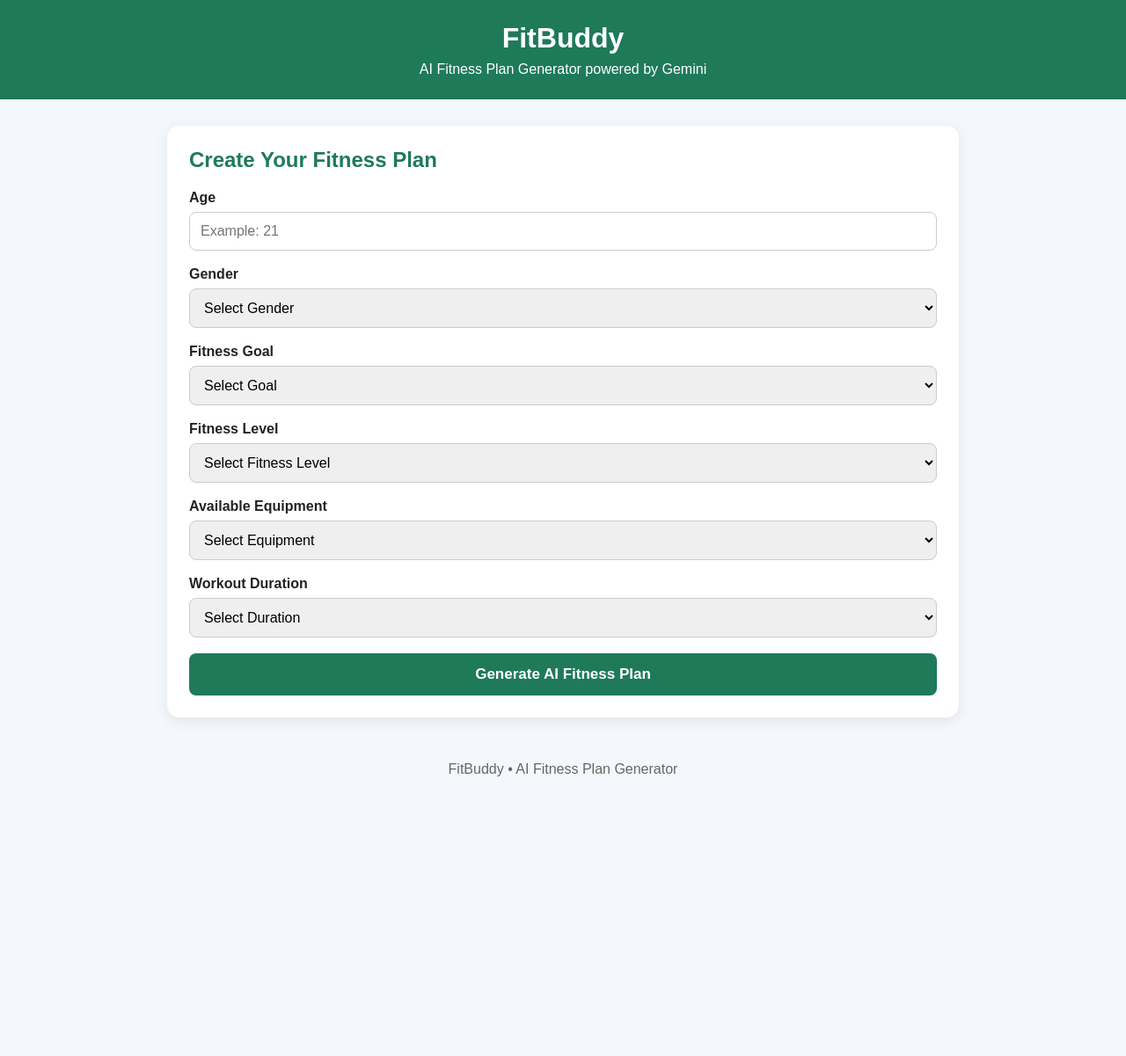
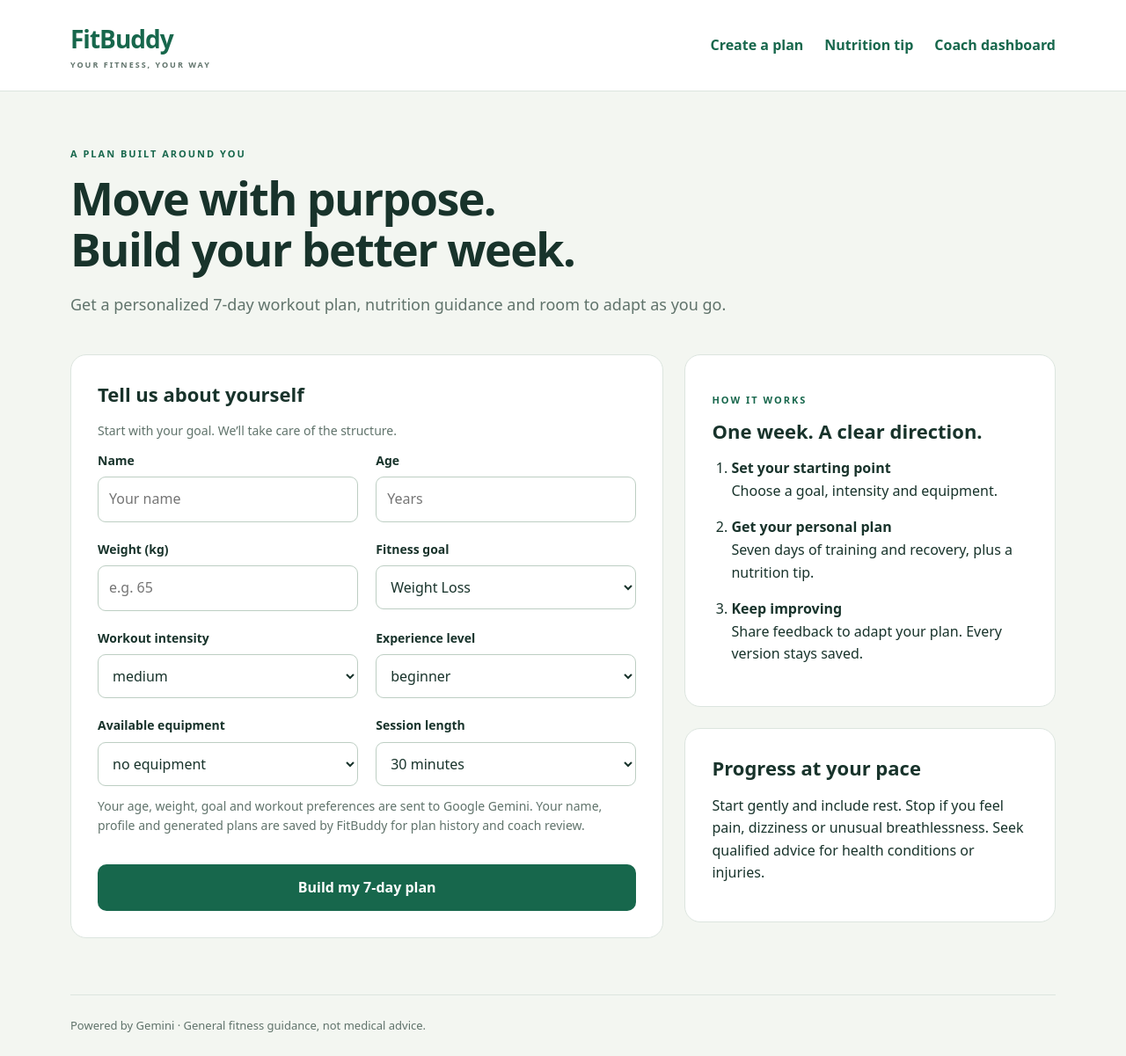
Before and after one commit to kavipriyannkl-hub/fitbuddy, a FastAPI app: page / in a window 1280 px wide. Shown: the whole page at 88% size. Before the commit the page ends 883 px from the top, so only its background shows below. Run offline with FastAPI, Linux system fonts and the light colour scheme.

Commit message:
Rewrite FitBuddy: templates/index.html

```diff
--- a/templates/index.html
+++ b/templates/index.html
@@ -1,214 +1,18 @@
-<!DOCTYPE html>
-<html lang="en">
-<head>
-    <meta charset="UTF-8">
-    <meta name="viewport" content="width=device-width, initial-scale=1.0">
-    <title>FitBuddy - AI Fitness Plan Generator</title>
-
-    <style>
-        * {
-            box-sizing: border-box;
-            margin: 0;
-            padding: 0;
-        }
-
-        body {
-            font-family: Arial, sans-serif;
-            background: #f4f7fb;
-            color: #222;
-            min-height: 100vh;
-        }
-
-        header {
-            background: #1f7a5a;
-            color: white;
-            padding: 25px;
-            text-align: center;
-        }
-
-        header h1 {
-            margin-bottom: 8px;
-        }
-
-        .container {
-            width: 90%;
-            max-width: 900px;
-            margin: 30px auto;
-        }
-
-        .card {
-            background: white;
-            padding: 25px;
-            border-radius: 14px;
-            box-shadow: 0 4px 15px rgba(0,0,0,0.08);
-            margin-bottom: 25px;
-        }
-
-        h2 {
-            margin-bottom: 20px;
-            color: #1f7a5a;
-        }
-
-        .form-group {
-            margin-bottom: 18px;
-        }
-
-        label {
-            display: block;
-            font-weight: bold;
-            margin-bottom: 7px;
-        }
-
-        input,
-        select {
-            width: 100%;
-            padding: 12px;
-            border: 1px solid #ccc;
-            border-radius: 8px;
-            font-size: 16px;
-        }
-
-        button {
-            width: 100%;
-            padding: 14px;
-            border: none;
-            border-radius: 8px;
-            background: #1f7a5a;
-            color: white;
-            font-size: 17px;
-            font-weight: bold;
-            cursor: pointer;
-        }
-
-        button:hover {
-            background: #155f45;
-        }
-
-        .result {
-            white-space: pre-wrap;
-            line-height: 1.7;
-            background: #f7faf9;
-            padding: 20px;
-            border-radius: 10px;
-            border-left: 5px solid #1f7a5a;
-        }
-
-        footer {
-            text-align: center;
-            padding: 20px;
-            color: #666;
-        }
-    </style>
-</head>
-
-<body>
-
-<header>
-    <h1>FitBuddy</h1>
-    <p>AI Fitness Plan Generator powered by Gemini</p>
-</header>
-
-<div class="container">
-
-    <div class="card">
-
-        <h2>Create Your Fitness Plan</h2>
-
-        <form action="/generate" method="post">
-
-            <div class="form-group">
-                <label>Age</label>
-                <input
-                    type="number"
-                    name="age"
-                    min="10"
-                    max="100"
-                    required
-                    placeholder="Example: 21"
-                >
-            </div>
-
-            <div class="form-group">
-                <label>Gender</label>
-                <select name="gender" required>
-                    <option value="">Select Gender</option>
-                    <option value="male">Male</option>
-                    <option value="female">Female</option>
-                    <option value="other">Other</option>
-                </select>
-            </div>
-
-            <div class="form-group">
-                <label>Fitness Goal</label>
-                <select name="goal" required>
-                    <option value="">Select Goal</option>
-                    <option value="weight loss">Weight Loss</option>
-                    <option value="muscle gain">Muscle Gain</option>
-                    <option value="general wellness">General Wellness</option>
-                    <option value="improve endurance">Improve Endurance</option>
-                    <option value="increase strength">Increase Strength</option>
-                </select>
-            </div>
-
-            <div class="form-group">
-                <label>Fitness Level</label>
-                <select name="fitness_level" required>
-                    <option value="">Select Fitness Level</option>
-                    <option value="beginner">Beginner</option>
-                    <option value="intermediate">Intermediate</option>
-                    <option value="advanced">Advanced</option>
-                </select>
-            </div>
-
-            <div class="form-group">
-                <label>Available Equipment</label>
-                <select name="equipment" required>
-                    <option value="">Select Equipment</option>
-                    <option value="no equipment">No Equipment</option>
-                    <option value="home equipment">Home Equipment</option>
-                    <option value="dumbbells">Dumbbells</option>
-                    <option value="full gym">Full Gym</option>
-                </select>
-            </div>
-
-            <div class="form-group">
-                <label>Workout Duration</label>
-                <select name="duration" required>
-                    <option value="">Select Duration</option>
-                    <option value="20 minutes">20 Minutes</option>
-                    <option value="30 minutes">30 Minutes</option>
-                    <option value="45 minutes">45 Minutes</option>
-                    <option value="60 minutes">60 Minutes</option>
-                </select>
-            </div>
-
-            <button type="submit">
-                Generate AI Fitness Plan
-            </button>
-
-        </form>
-
-    </div>
-
-    {% if plan %}
-
-    <div class="card">
-
-        <h2>Your Personalized Fitness Plan</h2>
-
-        <div class="result">
-{{ plan }}
-        </div>
-
-    </div>
-
-    {% endif %}
-
-</div>
-
-<footer>
-    FitBuddy • AI Fitness Plan Generator
-</footer>
-
-</body>
-</html>
+{% extends "base.html" %}
+{% block title %}Create your fitness plan · FitBuddy{% endblock %}
+{% block content %}
+{% set values = values | default({}) %}
+<section class="hero"><p class="eyebrow">A PLAN BUILT AROUND YOU</p><h1>Move with purpose.<br>Build your better week.</h1><p>Get a personalized 7-day workout plan, nutrition guidance and room to adapt as you go.</p></section>
+<div class="columns"><section class="card"><h2>Tell us about yourself</h2><p class="muted">Start with your goal. We’ll take care of the structure.</p>
+<form action="/generate-workout" method="post"><div class="grid">
+<div><label for="name">Name</label><input id="name" name="name" maxlength="100" required value="{{ values.get('name', '') }}" placeholder="Your name"></div>
+<div><label for="age">Age</label><input id="age" name="age" type="number" min="10" max="100" required value="{{ values.get('age', '') }}" placeholder="Years"></div>
+<div><label for="weight">Weight (kg)</label><input id="weight" name="weight" type="number" min="0.1" max="500" step="0.1" required value="{{ values.get('weight', '') }}" placeholder="e.g. 65"></div>
+<div><label for="goal">Fitness goal</label><select id="goal" name="goal" required>{% for option in ['weight loss', 'muscle gain', 'general wellness', 'improve endurance', 'increase strength'] %}<option value="{{ option }}" {% if values.get('goal') == option %}selected{% endif %}>{{ option | title }}</option>{% endfor %}</select></div>
+<div><label for="intensity">Workout intensity</label><select id="intensity" name="intensity">{% for option in ['low', 'medium', 'high'] %}<option {% if values.get('intensity', 'medium') == option %}selected{% endif %}>{{ option }}</option>{% endfor %}</select></div>
+<div><label for="fitness_level">Experience level</label><select id="fitness_level" name="fitness_level">{% for option in ['beginner', 'intermediate', 'advanced'] %}<option {% if values.get('fitness_level') == option %}selected{% endif %}>{{ option }}</option>{% endfor %}</select></div>
+<div><label for="equipment">Available equipment</label><select id="equipment" name="equipment">{% for option in ['no equipment', 'home equipment', 'dumbbells', 'full gym'] %}<option {% if values.get('equipment') == option %}selected{% endif %}>{{ option }}</option>{% endfor %}</select></div>
+<div><label for="duration">Session length</label><select id="duration" name="duration">{% for option in [20, 30, 45, 60] %}<option value="{{ option }}" {% if values.get('duration', 30) == option %}selected{% endif %}>{{ option }} minutes</option>{% endfor %}</select></div>
+</div><p class="muted">Your age, weight, goal and workout preferences are sent to Google Gemini. Your name, profile and generated plans are saved by FitBuddy for plan history and coach review.</p><button type="submit">Build my 7-day plan</button></form></section>
+<aside><section class="card"><p class="eyebrow">HOW IT WORKS</p><h2>One week. A clear direction.</h2><ol class="steps"><li><strong>Set your starting point</strong><br>Choose a goal, intensity and equipment.</li><li><strong>Get your personal plan</strong><br>Seven days of training and recovery, plus a nutrition tip.</li><li><strong>Keep improving</strong><br>Share feedback to adapt your plan. Every version stays saved.</li></ol></section><section class="card"><h2>Progress at your pace</h2><p>Start gently and include rest. Stop if you feel pain, dizziness or unusual breathlessness. Seek qualified advice for health conditions or injuries.</p></section></aside></div>
+{% endblock %}
```
